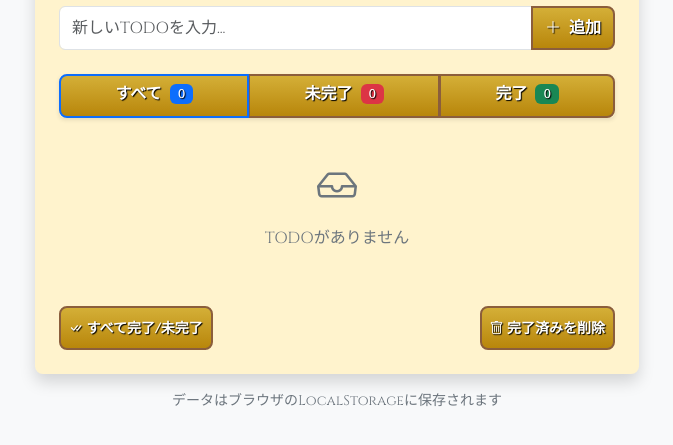
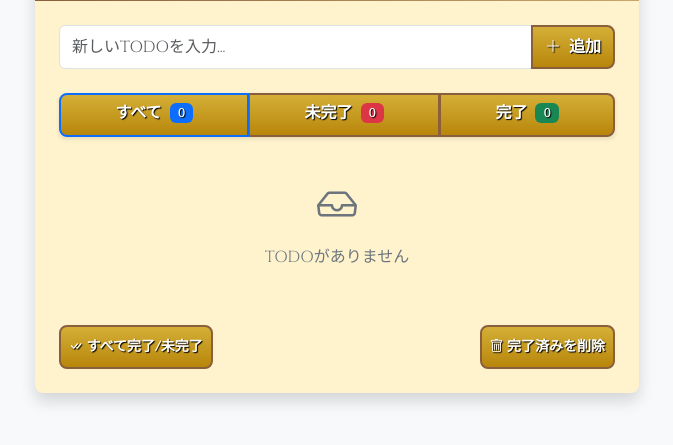
Before and after one commit to design-pull/todo_clean, a plain HTML site: page docs/index.html in a window 1280 px wide. Shown: the part 275-720 px from the top of the page, without its empty margins (303-976 px from the left). Drawn offline with nearby package versions, Linux system fonts and the light colour scheme.

Commit message:
不要なコメントを削除

```diff
--- a/docs/index.html
+++ b/docs/index.html
@@ -90,11 +90,6 @@
                         </div>
                     </div>
                 </div>
-
-                <!-- 使い方 -->
-                <div class="mt-3 text-center text-muted small">
-                    <p class="mb-0">データはブラウザのLocalStorageに保存されます</p>
-                </div>
             </div>
         </div>
     </div>
```
